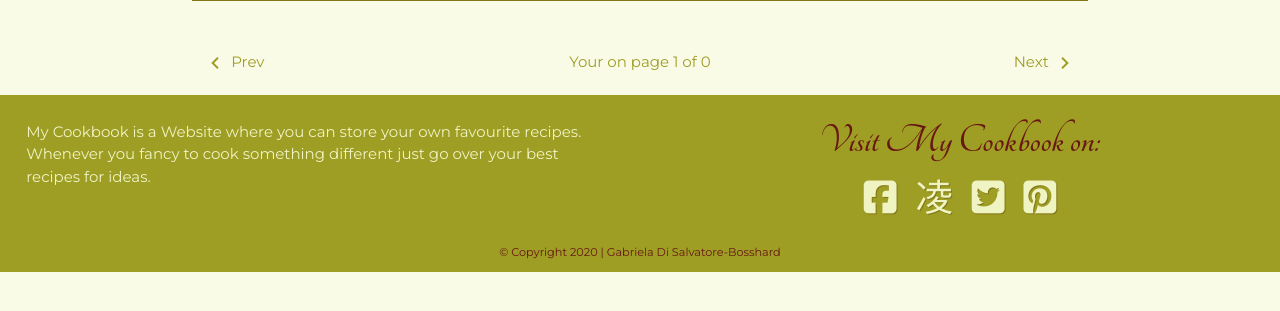
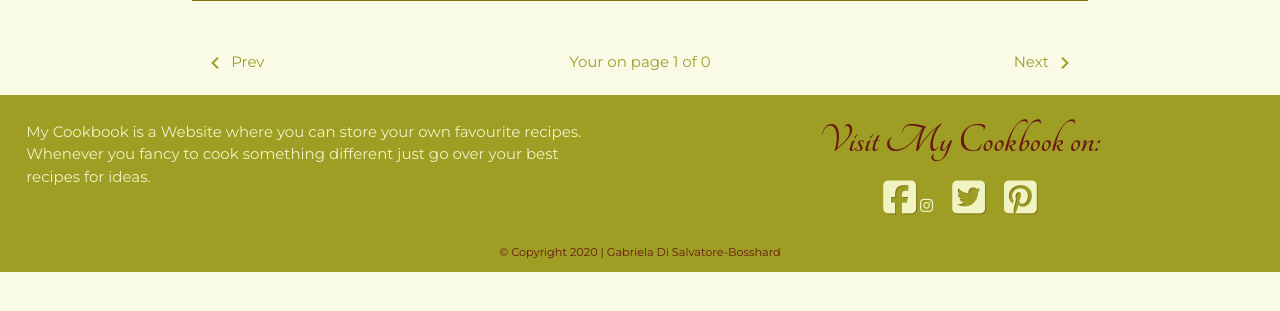
Before and after one commit to 2tracks/DCDMilestone_Project-Cookbook, a Flask app: page / in a window 1280 px wide. Shown: the part 304-615 px from the top of the page. Run offline with Flask 2, Linux system fonts and the light colour scheme; data that the repository does not hold is empty; some libraries are stand-ins or nearby versions.

Commit message:
instagram fix

```diff
--- a/templates/base.html
+++ b/templates/base.html
@@ -105,7 +105,7 @@
                 <h4 class="center text-bold red-text-color">Visit My Cookbook on:</h4>
                 <div class="center social-icons">
                     <a href="https://www.facebook.com" target="_blank"><i class="fab fa-facebook-square lime-text text-lighten-4"></i></a>
-                    <a href="https://www.instagram.com" target="_blank"><i class="fab fa-instagram-square lime-text text-lighten-4"></i></a>
+                    <a href="https://www.instagram.com" target="_blank"><i class="fab fa-instagram lime-text text-lighten-4"></i></a>
                     <a href="https://twitter.com/explore" target="_blank"><i class="fab fa-twitter-square lime-text text-lighten-4"></i></a>
                     <a href="https://www.pinterest.co.uk/" target="_blank"><i class="fab fa-pinterest-square lime-text text-lighten-4"></i></a>
                 </div>
```
